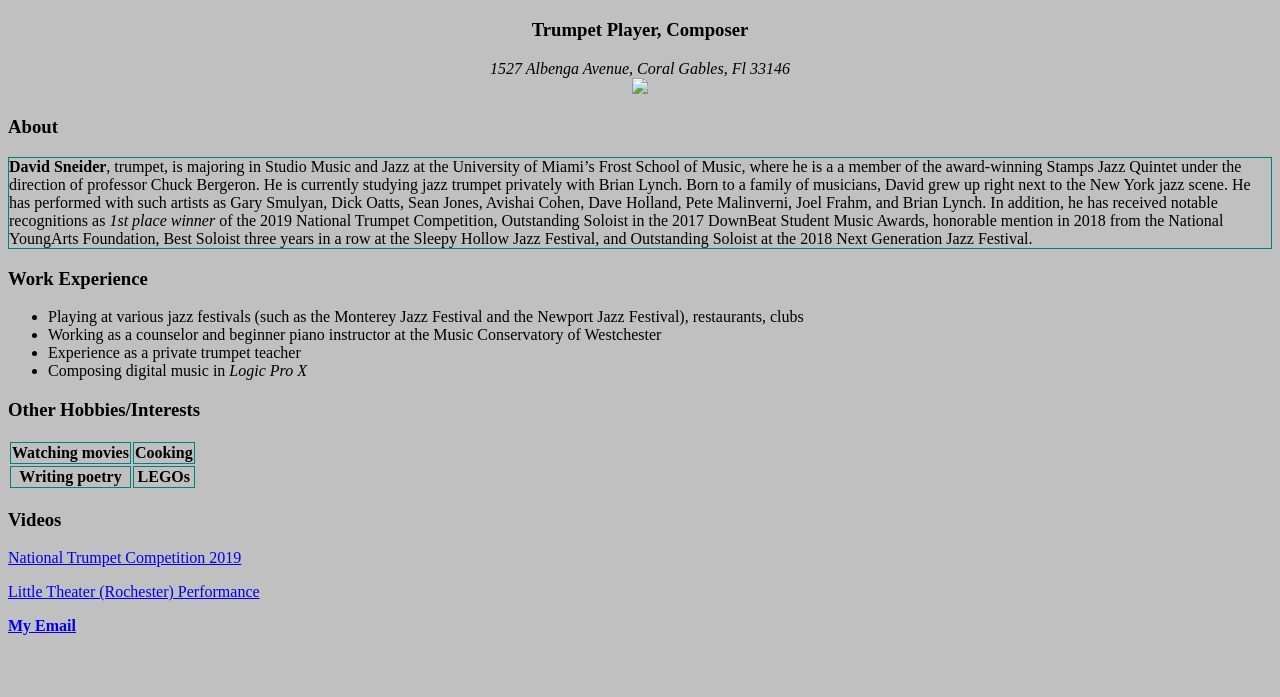
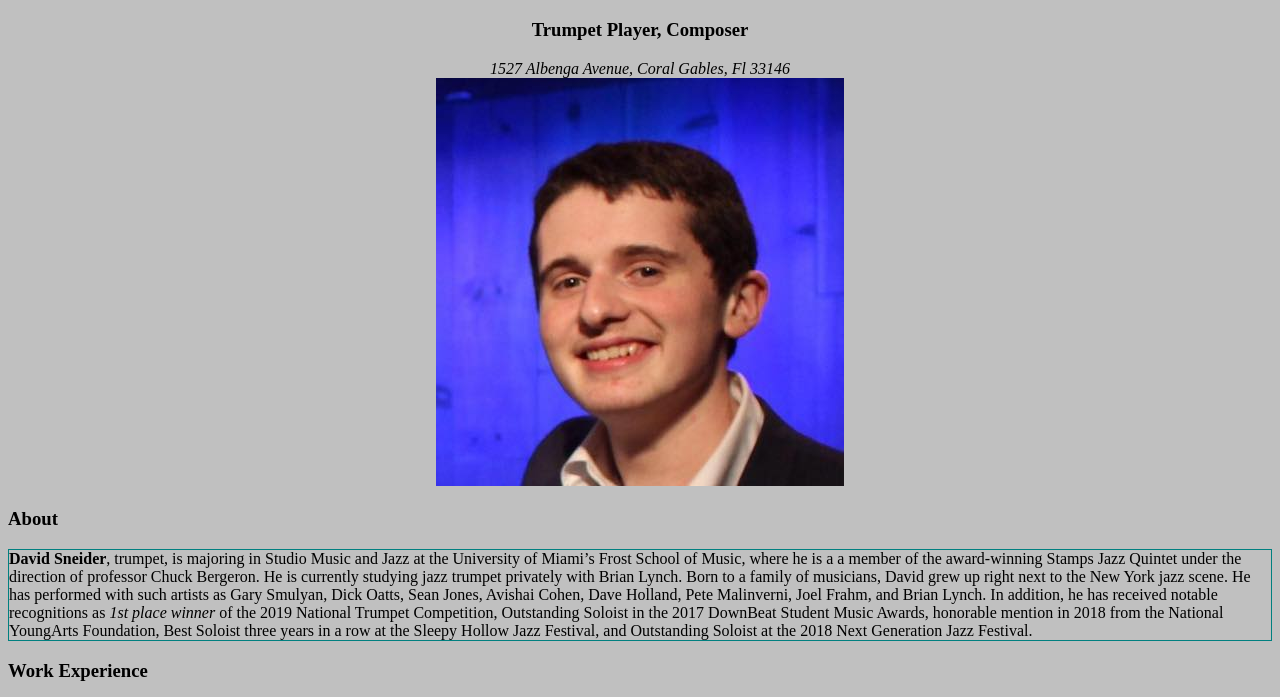
Before and after one commit to dxs1122/dxs1122.github.io, a plain HTML site: page resume/index.html in a window 1280 px wide. Shown: the part 61-758 px from the top of the page. Drawn offline with Linux system fonts and the light colour scheme.

Commit message:
I DID IT?!?!?

```diff
--- a/resume/index.html
+++ b/resume/index.html
@@ -16,7 +16,7 @@
     </h1>
     <h3>Trumpet Player, Composer</h3>
     <address> 1527 Albenga Avenue, Coral Gables, Fl 33146 </address>
-    <img src="images/56757327_1174918386001358_1443523922476662784_n-2.jpg"></img>
+    <img src="../images/56757327_1174918386001358_1443523922476662784_n-2.jpg"></img>
   </div>
 
   <h3>About</h3>
```
Also changed, not shown: 1 other file.
